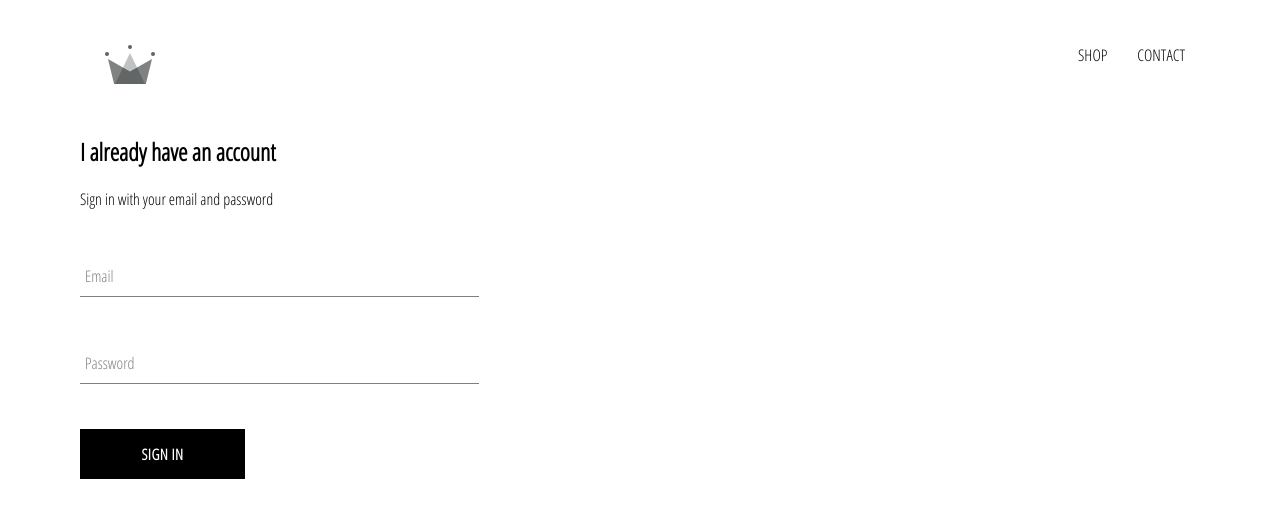
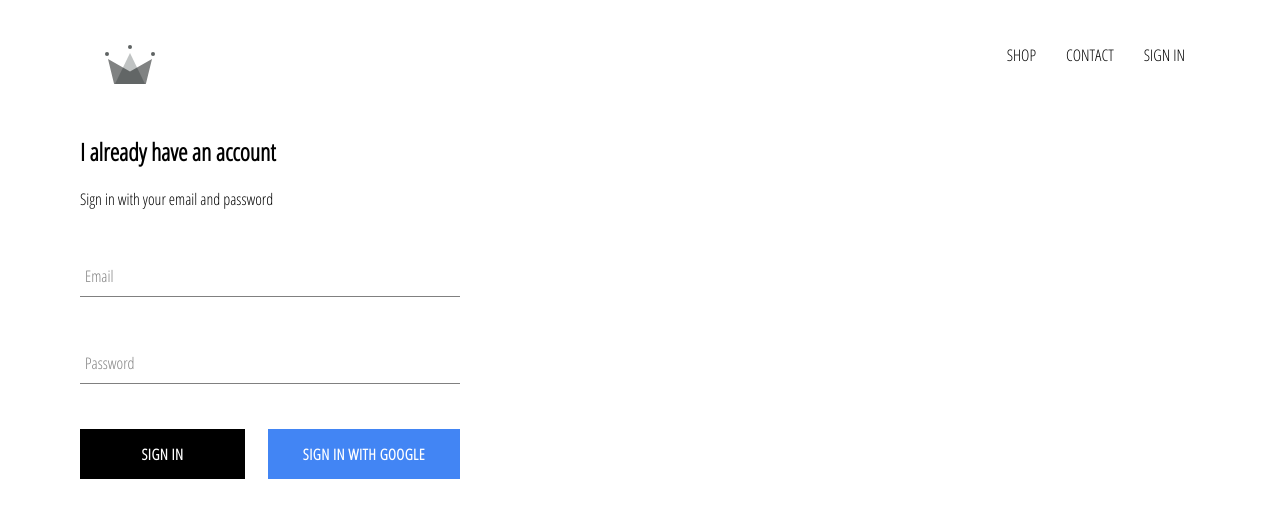
Before and after one commit to rleite-it/crown-clothing, a React (Create React App) app: page /signin in a window 1280 px wide. Shown: the top 518 px of the page. Built offline with nearby package versions, Linux system fonts and the light colour scheme; no server answers.

Commit message:
Integrated firebase into application, update sign-in page and add sign-in with google

```diff
--- a/src/App.css
+++ b/src/App.css
@@ -1,4 +1,8 @@
 @import url("https://fonts.googleapis.com/css2?family=Open+Sans+Condensed:wght@300&display=swap");
+
+* {
+	box-sizing: border-box;
+}
 
 body {
 	font-family: "Open Sans Condensed", sans-serif;
--- a/src/App.js
+++ b/src/App.js
@@ -1,15 +1,29 @@
-import React from "react";
+import React, { useState, useEffect } from "react";
 import { Routes, Route } from "react-router-dom";
 import HomePage from "./pages/homepage/homepage.component";
 import "./App.css";
 import ShopPage from "./pages/shop/shop.component";
 import Header from "./components/header/header.component";
 import SignInAndSignUpPage from "./pages/sign-in-and-sign-up/sign-in-and-sign-up.component";
+import { auth } from "./firebase/firebase.utils";
 
 function App() {
+	const [currentUser, setCurrentUser] = useState(null);
+
+	const unsubscribeFromAuth = auth.onAuthStateChanged((user) =>
+		setCurrentUser(user)
+	);
+
+	useEffect(() => {
+		unsubscribeFromAuth();
+
+		return () => unsubscribeFromAuth;
+		// eslint-disable-next-line react-hooks/exhaustive-deps
+	}, []);
+
 	return (
 		<>
-			<Header />
+			<Header currentUser={currentUser} />
 			<Routes>
 				<Route exact path="/" element={<HomePage />} />
 				<Route path="/shop" element={<ShopPage />} />
--- a/src/components/custom-button/custom-button.component.jsx
+++ b/src/components/custom-button/custom-button.component.jsx
@@ -1,8 +1,11 @@
 import React from "react";
 import "./custom-button.styles.scss";
 
-const CustomButton = ({ children, ...otherProps }) => (
-	<button className="custom-button" {...otherProps}>
+const CustomButton = ({ children, isGoogleSignIn, ...otherProps }) => (
+	<button
+		className={`${isGoogleSignIn ? "google-sign-in" : ""} custom-button`}
+		{...otherProps}
+	>
 		{children}
 	</button>
 );
--- a/src/components/custom-button/custom-button.styles.scss
+++ b/src/components/custom-button/custom-button.styles.scss
@@ -19,4 +19,14 @@
 		color: black;
 		border: 1px solid black;
 	}
+
+	&.google-sign-in {
+		background-color: #4285f4;
+		color: white;
+
+		&:hover {
+			background-color: #357ae8;
+			border: none;
+		}
+	}
 }
--- a/src/components/header/header.component.jsx
+++ b/src/components/header/header.component.jsx
@@ -3,7 +3,9 @@ import { Link } from "react-router-dom";
 import { ReactComponent as Logo } from "../../assets/crown.svg";
 import "./header.styles.scss";
 
-const Header = () => (
+import { auth } from "../../firebase/firebase.utils";
+
+const Header = ({ currentUser }) => (
 	<div className="header">
 		<Link to="/" className="logo-container">
 			<Logo className="logo" />
@@ -15,6 +17,15 @@ const Header = () => (
 			<Link className="option" to="/contact">
 				CONTACT
 			</Link>
+			{currentUser ? (
+				<div className="option" onClick={() => auth.signOut()}>
+					SIGN OUT
+				</div>
+			) : (
+				<Link className="option" to="/signin">
+					SIGN IN
+				</Link>
+			)}
 		</div>
 	</div>
 );
--- a/src/components/header/header.styles.scss
+++ b/src/components/header/header.styles.scss
@@ -20,6 +20,7 @@
 
 		.option {
 			padding: 10px 15px;
+			cursor: pointer;
 		}
 	}
 }
--- a/src/components/sign-in/sign-in.component.jsx
+++ b/src/components/sign-in/sign-in.component.jsx
@@ -2,6 +2,8 @@ import React, { useState } from "react";
 import CustomButton from "../custom-button/custom-button.component";
 import FormInput from "../form-input/form-input.component";
 import "./sign-in.styles.scss";
+
+import { signInWithGoogle } from "../../firebase/firebase.utils";
 
 const SignIn = (props) => {
 	const [data, setData] = useState({
@@ -43,8 +45,12 @@ const SignIn = (props) => {
 					required
 					label="Password"
 				/>
-
-				<CustomButton type="submit">Sign In</CustomButton>
+				<div className="buttons">
+					<CustomButton type="submit">Sign In</CustomButton>
+					<CustomButton onClick={signInWithGoogle} isGoogleSignIn>
+						Sign in with Google
+					</CustomButton>
+				</div>
 			</form>
 		</div>
 	);
--- a/src/components/sign-in/sign-in.styles.scss
+++ b/src/components/sign-in/sign-in.styles.scss
@@ -1,9 +1,14 @@
 .sign-in {
-	width: 30vw;
+	width: 380px;
 	display: flex;
 	flex-direction: column;
 
 	.title {
 		margin: 10px 0;
 	}
+
+	.buttons {
+		display: flex;
+		justify-content: space-between;
+	}
 }
--- /dev/null
+++ b/src/firebase/firebase.utils.js
@@ -0,0 +1,24 @@
+import firebase from "firebase/compat/app";
+import "firebase/compat/firestore";
+import "firebase/compat/auth";
+
+const config = {
+	apiKey: "AIzaSyDSdoXTB4Uj9wKGgsKvMedKMVYe0hUWvx0",
+	authDomain: "crown-clothing-5717f.firebaseapp.com",
+	projectId: "crown-clothing-5717f",
+	storageBucket: "crown-clothing-5717f.appspot.com",
+	messagingSenderId: "679856637409",
+	appId: "1:679856637409:web:02a04ad2c27cca0464bea0",
+	measurementId: "G-PLFQEKMH7T",
+};
+
+firebase.initializeApp(config);
+
+export const auth = firebase.auth();
+export const firestore = firebase.firestore();
+
+const provider = new firebase.auth.GoogleAuthProvider();
+provider.setCustomParameters({ prompt: "select_account" });
+export const signInWithGoogle = () => auth.signInWithPopup(provider);
+
+export default firebase;
```
